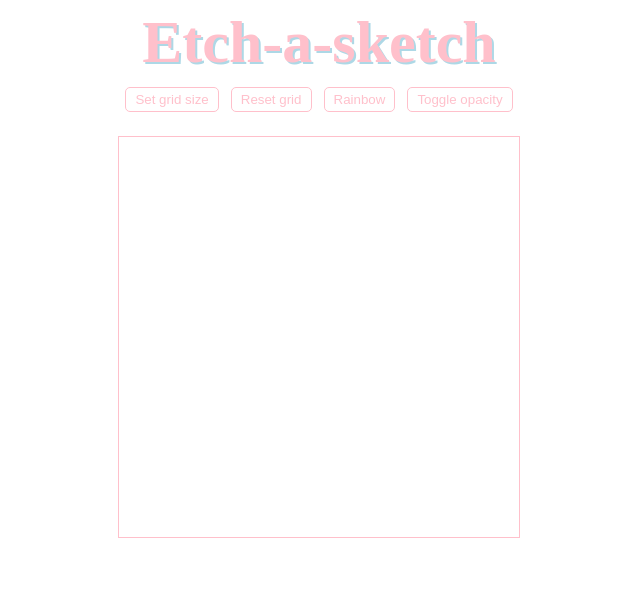
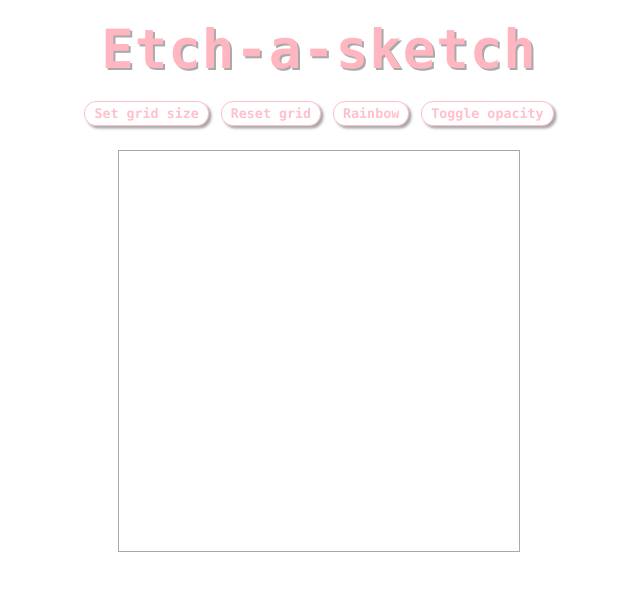
Before and after one commit to EvanPear/etch-sketch-odin, a plain HTML site: page index.html in a window 1280 px wide. Shown: the whole page, without its empty margins (321-961 px from the left). Drawn offline with Linux system fonts and the light colour scheme.

Commit message:
style: updated CSS for a cleaner UI
Improved colors, shadows, font styling, and hover transitions for a more consistent, polished look.

```diff
--- a/styles.css
+++ b/styles.css
@@ -1,10 +1,13 @@
 #title {
-    color: pink;
-    text-shadow: 2px 2px lightblue;
+    color: lightpink;
+    text-shadow: 2px 2px darkgray;
     text-align: center;
-    font-size: 60px;
+    font-size: 54px;
     margin: 0;
     margin-bottom: 10px;
+    padding: 10px;
+    font-family: Monaco, Tahoma, Geneva, Verdana, sans-serif;
+    letter-spacing: 1px;
 }
 
 .grid-container {
@@ -13,7 +16,7 @@
     justify-content: center;
     width: fit-content;
     margin: 0 auto;
-    border: pink solid 1px;
+    border: darkgray solid 1.5px;
 }
 
 .cell {
@@ -21,23 +24,28 @@
     display: flex;
     width: 25px;
     height: 25px;
+    border-radius: .5px;
 }
 
 #input-button, #reset-button, #rgb-button, #opacity-button {
-    border-radius: 5px;
+    border-radius: 12px;
     padding-inline: 9px;
     padding-block: 4px;
-    border: pink solid 1px;
+    border: pink solid 1.8px;
     color: pink;
     background-color: white;
     cursor: pointer;
     margin-bottom: 12px;
+    font-weight: 700;
+    box-shadow: 2.5px 2.5px 2.5px darkgray;
+    font-family: Monaco, Tahoma, Geneva, Verdana, sans-serif;;
 }
 
 #input-button:hover, #reset-button:hover, #rgb-button:hover, #opacity-button:hover {
     transform: scale(1.1);
     background-color: pink;
     color: white;
+    transition: all 0.3s ease-in-out;
 }
 
 #button-container {
```
